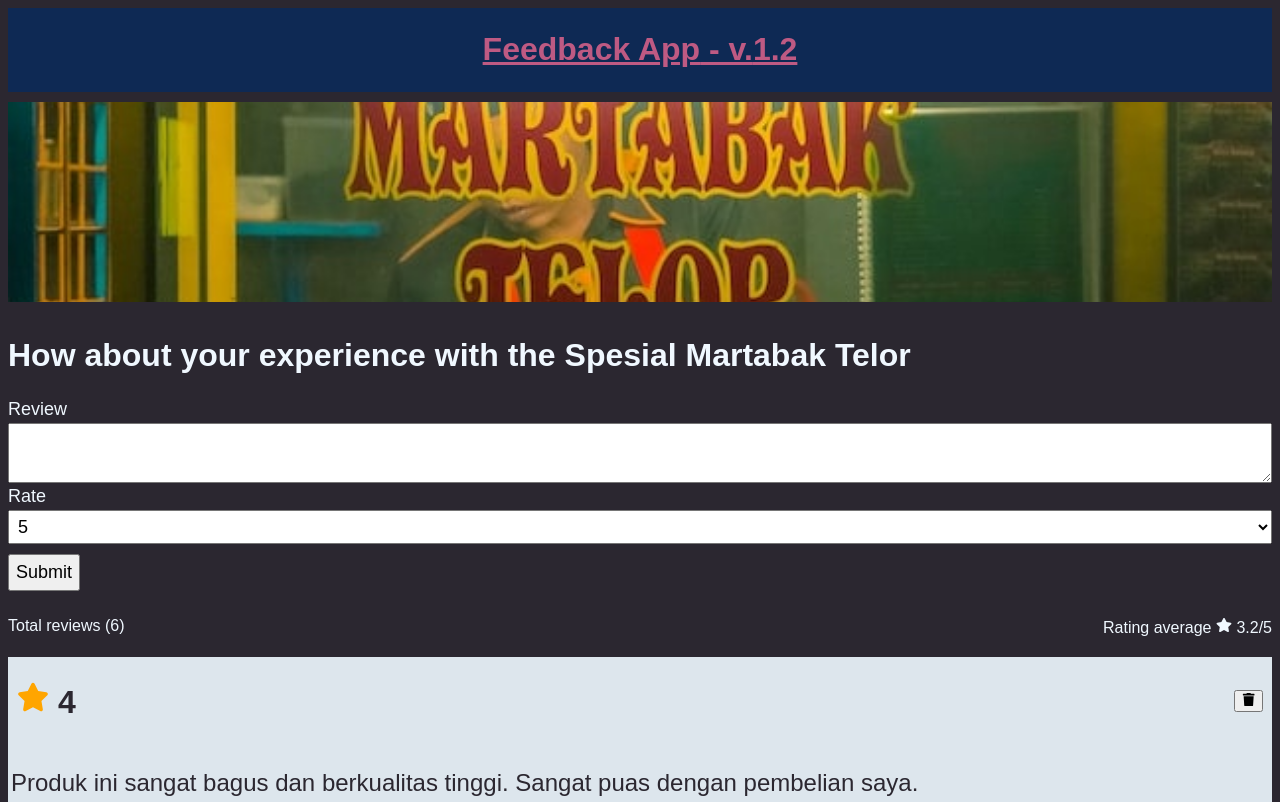
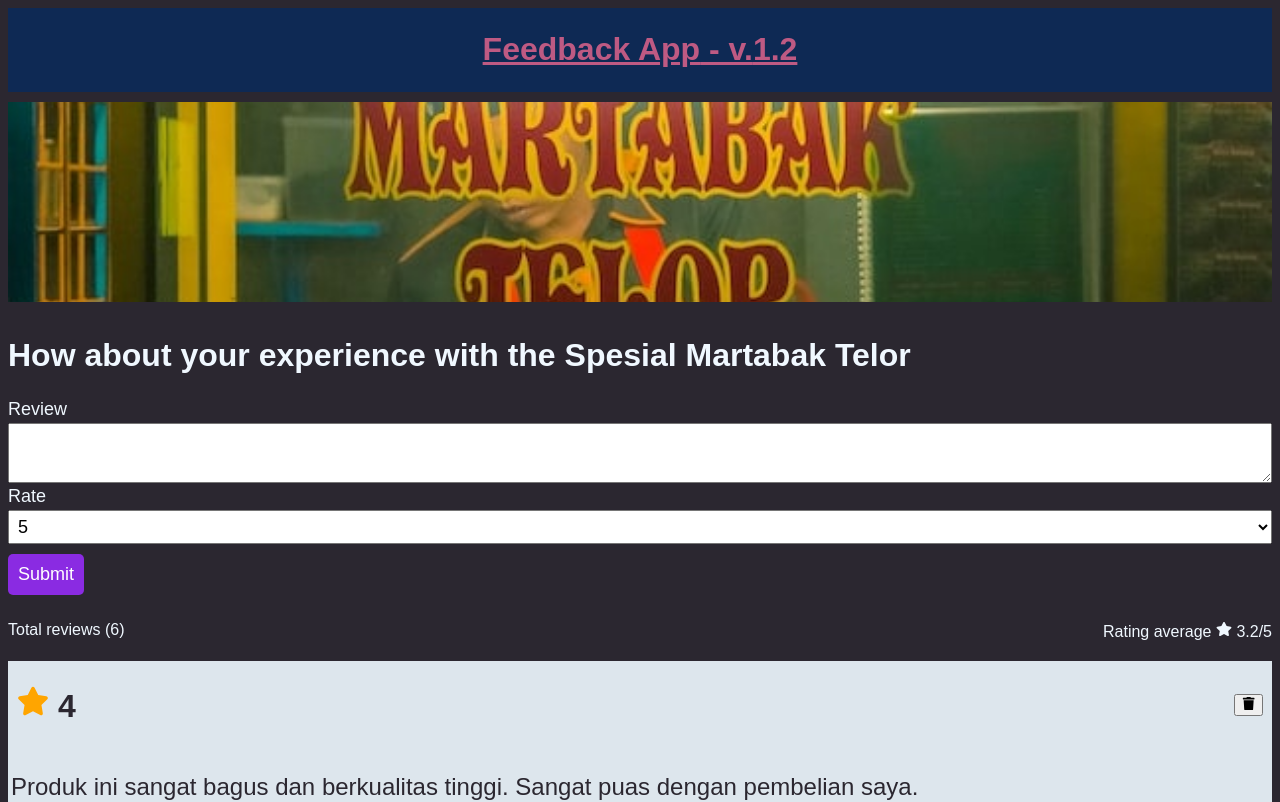
Before and after one commit to nnivxix/feedback-app, a React (Vite) app: page / in a window 1280 px wide. Shown: the top 802 px of the page. Built offline with nearby package versions, Linux system fonts and the light colour scheme.

Commit message:
feat: custom button

```diff
--- a/src/components/ReviewForm.tsx
+++ b/src/components/ReviewForm.tsx
@@ -1,4 +1,5 @@
 import React, { useState } from "react";
+import Button from "./shared/Button";
 
 function ReviewForm({ product }: { product: string }) {
   const [review, setReview] = useState("");
@@ -33,7 +34,7 @@ function ReviewForm({ product }: { product: string }) {
             </option>
           </select>
         </div>
-        <button>Submit</button>
+        <Button type="button">Submit</Button>
       </form>
     </div>
   );
--- /dev/null
+++ b/src/components/shared/Button.tsx
@@ -0,0 +1,22 @@
+import React from "react";
+
+interface ButtonProps {
+  children: React.ReactNode;
+  version: string;
+  type: "submit" | "button";
+  isDisabled: boolean;
+}
+
+function Button({ children, version, type, isDisabled }: ButtonProps) {
+  return (
+    <button type={type} className={`btn btn-${version}`} disabled={isDisabled}>
+      {children}
+    </button>
+  );
+}
+
+Button.defaultProps = {
+  version: "primary",
+  isDisabled: false,
+};
+export default Button;
--- a/src/styles/index.css
+++ b/src/styles/index.css
@@ -60,9 +60,15 @@ body {
   font-size: 18px;
   padding: 5px;
 }
-.form-container button {
-  padding: 6px;
+.btn {
+  padding: 10px;
   margin: 10px 0;
   font-size: 18px;
+}
 
+.btn-primary {
+  background-color: blueviolet ;
+  border: 0;
+  color: white;
+  border-radius: 5px;
 }
```
